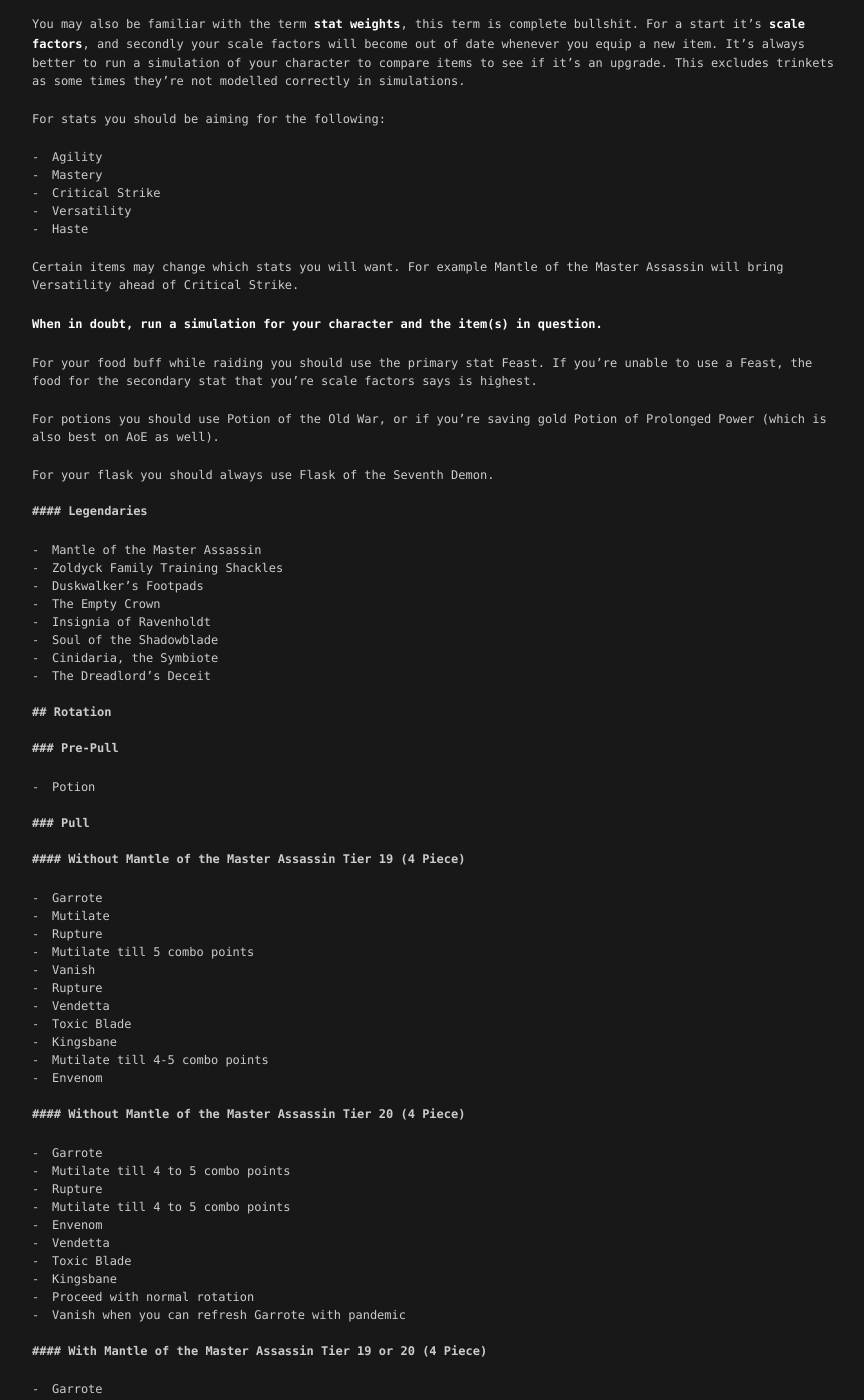
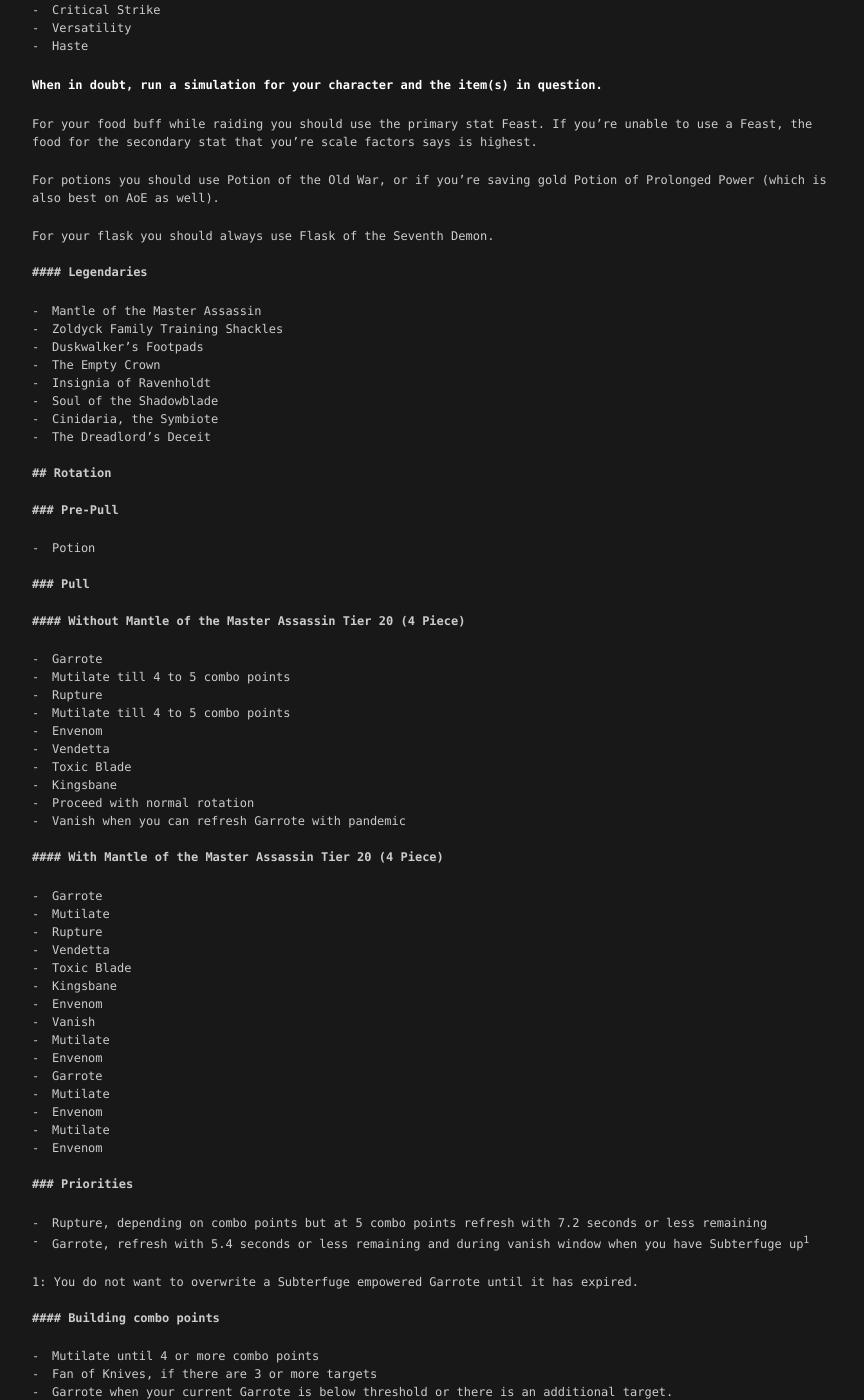
Before and after one commit to weakweak/riff.tf, a Jekyll site: the page built from _posts/2017-01-01-assassination.md, in a window 1280 px wide and 1400 px high, scrolled down 2977 px. Shown: the whole window, without its empty margins (200-1064 px from the left). Built offline with Jekyll 4.4.1, drawn with Linux system fonts in a browser that asks for light colours; some of the changed text lies outside the part shown.

Commit message:
Update 2017-01-01-assassination.md

```diff
--- a/_posts/2017-01-01-assassination.md
+++ b/_posts/2017-01-01-assassination.md
@@ -13,7 +13,7 @@
 I'll make a note of any changes to the guide and the date it was updated here if
 you want to come back in the future to check for changes.
 
-**Last updated: Friday 16th June 2017 - Poison Bombing the meters**
+**Last updated: Wednesday 21st June 2017 - Subterfuge time**
 
 Please note things are subject to change in the early days of patch 7.2.5 when
 things are discovered and hot fixes happen. I also did not include any specific
@@ -46,16 +46,6 @@
 
 These talents are subject to change due to discoveries and hot fixes. This is
 only a simple outline for now.
-
-### Tier 19 (4 Piece)
-
-- Level 15: Master Poisoner or Elaborate Planning
-- Level 30: Nightstalker
-- Level 45: Deeper Stratagem or Vigor
-- Level 60: Optional
-- Level 75: Optional
-- Level 90: Toxic Blade
-- Level 100: Venom Rush
 
 ### Tier 20 (4 Piece)
 
@@ -162,9 +152,6 @@
 - Versatility
 - Haste
 
-Certain items may change which stats you will want. For example Mantle of the
-Master Assassin will bring Versatility ahead of Critical Strike.
-
 **When in doubt, run a simulation for your character and the item(s) in
 question.**
 
@@ -196,20 +183,6 @@
 
 ### Pull
 
-#### Without Mantle of the Master Assassin Tier 19 (4 Piece)
-
-- Garrote
-- Mutilate
-- Rupture
-- Mutilate till 5 combo points
-- Vanish
-- Rupture
-- Vendetta
-- Toxic Blade
-- Kingsbane
-- Mutilate till 4-5 combo points
-- Envenom
-
 #### Without Mantle of the Master Assassin Tier 20 (4 Piece)
 
 - Garrote
@@ -223,7 +196,7 @@
 - Proceed with normal rotation
 - Vanish when you can refresh Garrote with pandemic
 
-#### With Mantle of the Master Assassin Tier 19 or 20 (4 Piece)
+#### With Mantle of the Master Assassin Tier 20 (4 Piece)
 
 - Garrote
 - Mutilate
```
Also changed, not shown: other parts of _posts/2017-01-01-assassination.md (+4 -0 lines).
